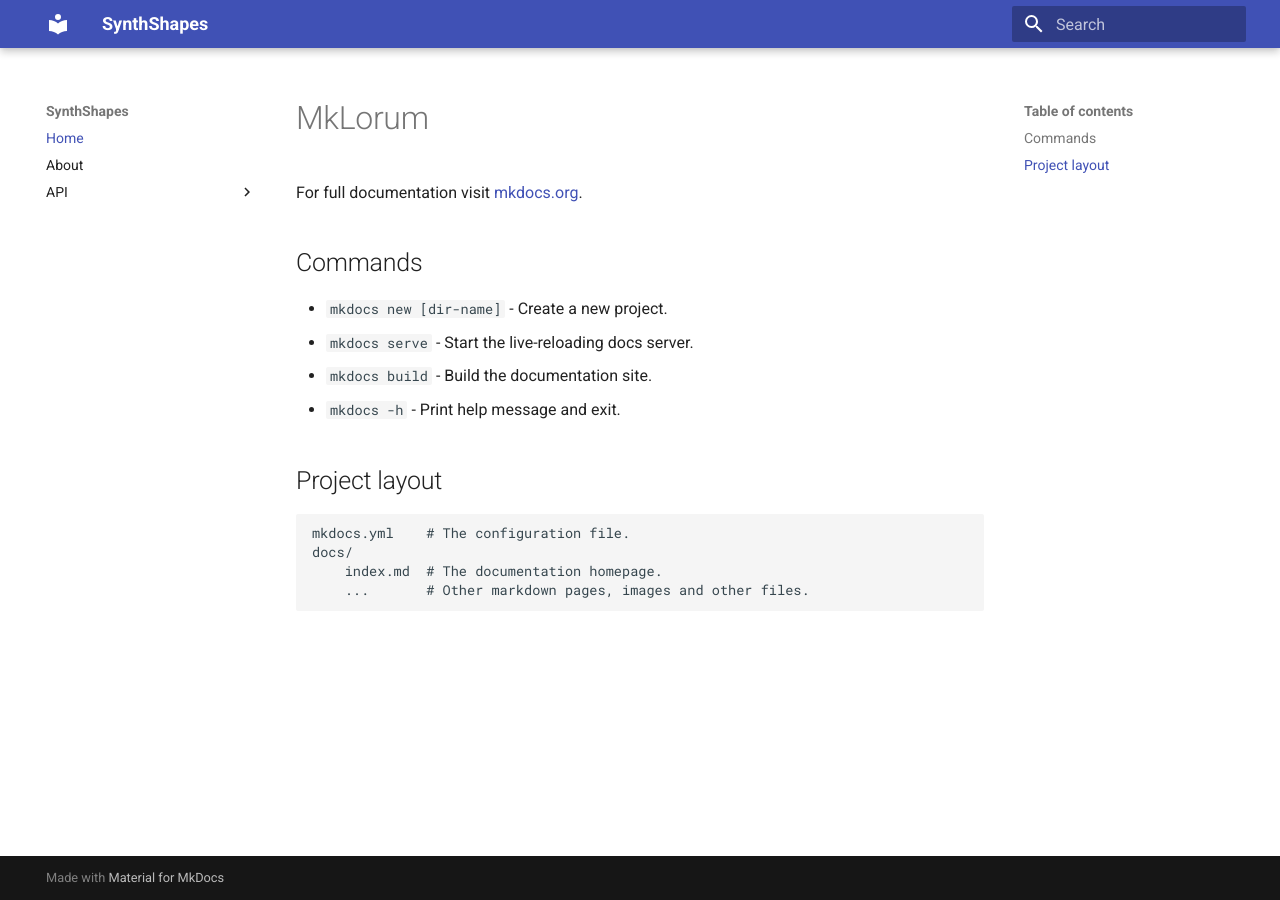
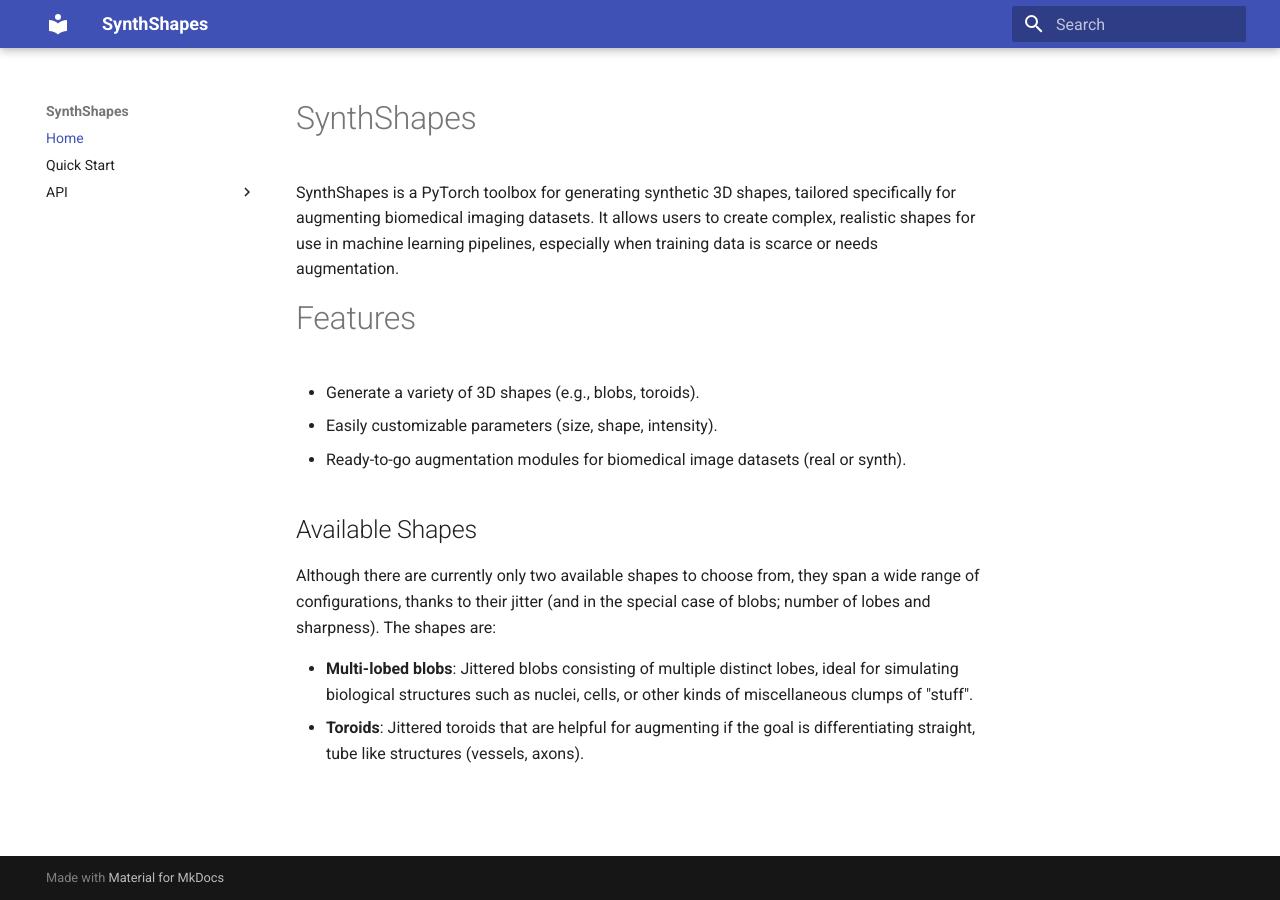
Before and after one commit to EtienneChollet/SynthShapes, an MkDocs documentation site: the page built from docs/index.md, in a window 1280 px wide. Built offline with MkDocs 1.6.1 and Material for MkDocs 9.7.7, drawn with Linux system fonts in a browser that asks for light colours.

Commit message:
[DOCS] Revise documentation

```diff
--- a/docs/index.md
+++ b/docs/index.md
@@ -1,17 +1,13 @@
-# MkLorum
+# SynthShapes
+SynthShapes is a PyTorch toolbox for generating synthetic 3D shapes, tailored specifically for augmenting biomedical imaging datasets. It allows users to create complex, realistic shapes for use in machine learning pipelines, especially when training data is scarce or needs augmentation.
 
-For full documentation visit [mkdocs.org](https://www.mkdocs.org).
+# Features
+* Generate a variety of 3D shapes (e.g., blobs, toroids).
+* Easily customizable parameters (size, shape, intensity).
+* Ready-to-go augmentation modules for biomedical image datasets (real or synth).
 
-## Commands
+## Available Shapes
+Although there are currently only two available shapes to choose from, they span a wide range of configurations, thanks to their jitter (and in the special case of blobs; number of lobes and sharpness). The shapes are:
 
-* `mkdocs new [dir-name]` - Create a new project.
-* `mkdocs serve` - Start the live-reloading docs server.
-* `mkdocs build` - Build the documentation site.
-* `mkdocs -h` - Print help message and exit.
-
-## Project layout
-
-    mkdocs.yml    # The configuration file.
-    docs/
-        index.md  # The documentation homepage.
-        ...       # Other markdown pages, images and other files.
+* **Multi-lobed blobs**: Jittered blobs consisting of multiple distinct lobes, ideal for simulating biological structures such as nuclei, cells, or other kinds of miscellaneous clumps of "stuff".
+* **Toroids**: Jittered toroids that are helpful for augmenting if the goal is differentiating straight, tube like structures (vessels, axons).
--- a/mkdocs.yml
+++ b/mkdocs.yml
@@ -1,10 +1,15 @@
 site_name: SynthShapes
 nav:
   - Home: index.md
-  - About: about.md
+  - Quick Start: quickstart.md
   - API:
     - SynthShapes: api/SynthShapes.md
+    - SynthShapes.blending: api/blending.md
+    - SynthShapes.filters: api/filters.md
+    - SynthShapes.hist: api/hist.md
+    - SynthShapes.texturizing: api/texturizing.md
     - SynthShapes.shapes: api/shapes.md
+
 theme: material
 
 plugins:
```
Also changed, not shown: SynthShapes/__init__.py (+12 -17 lines), docs/about.md (deleted, +0 -43 lines), docs/quickstart.md (added, +36 -0 lines), 1 other file.
